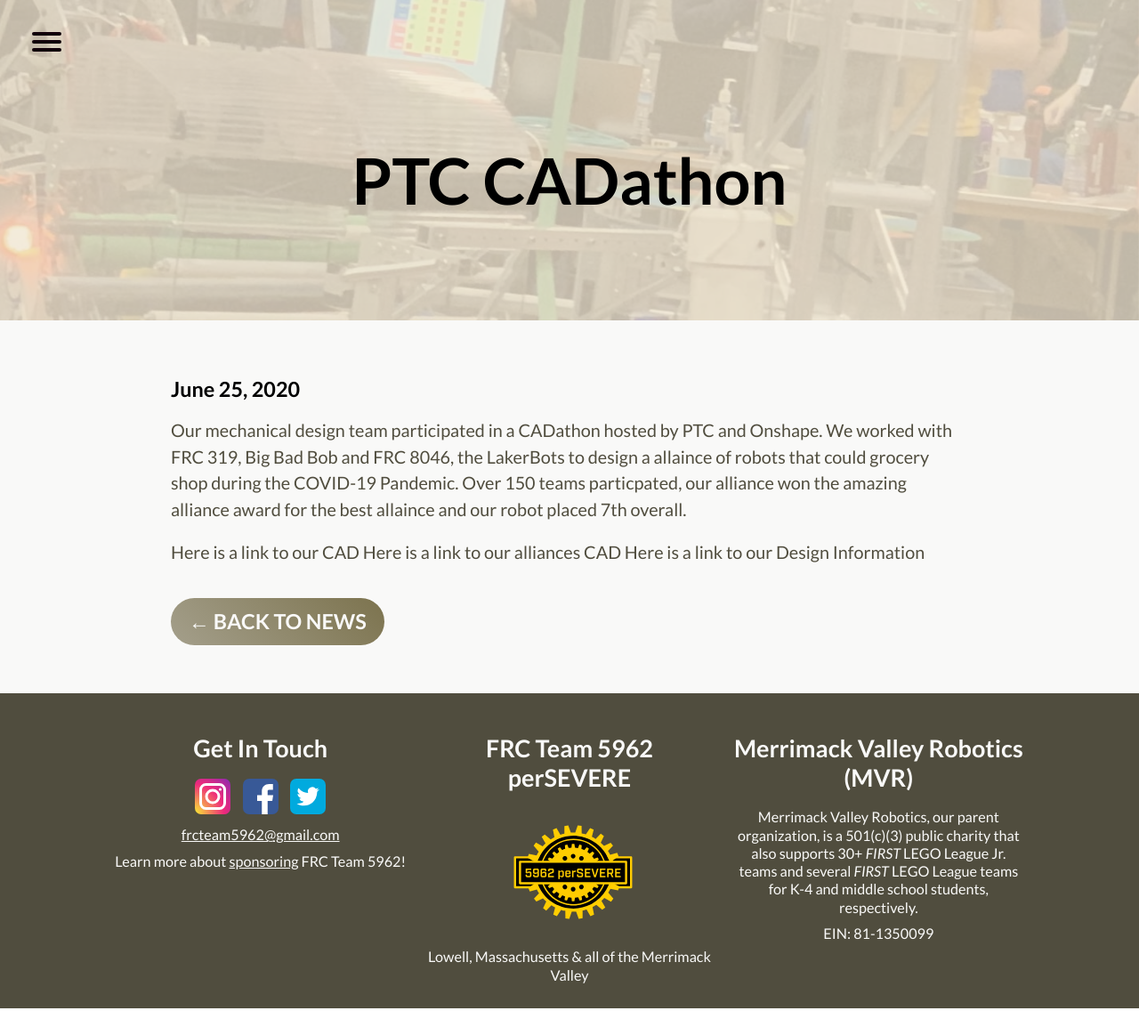
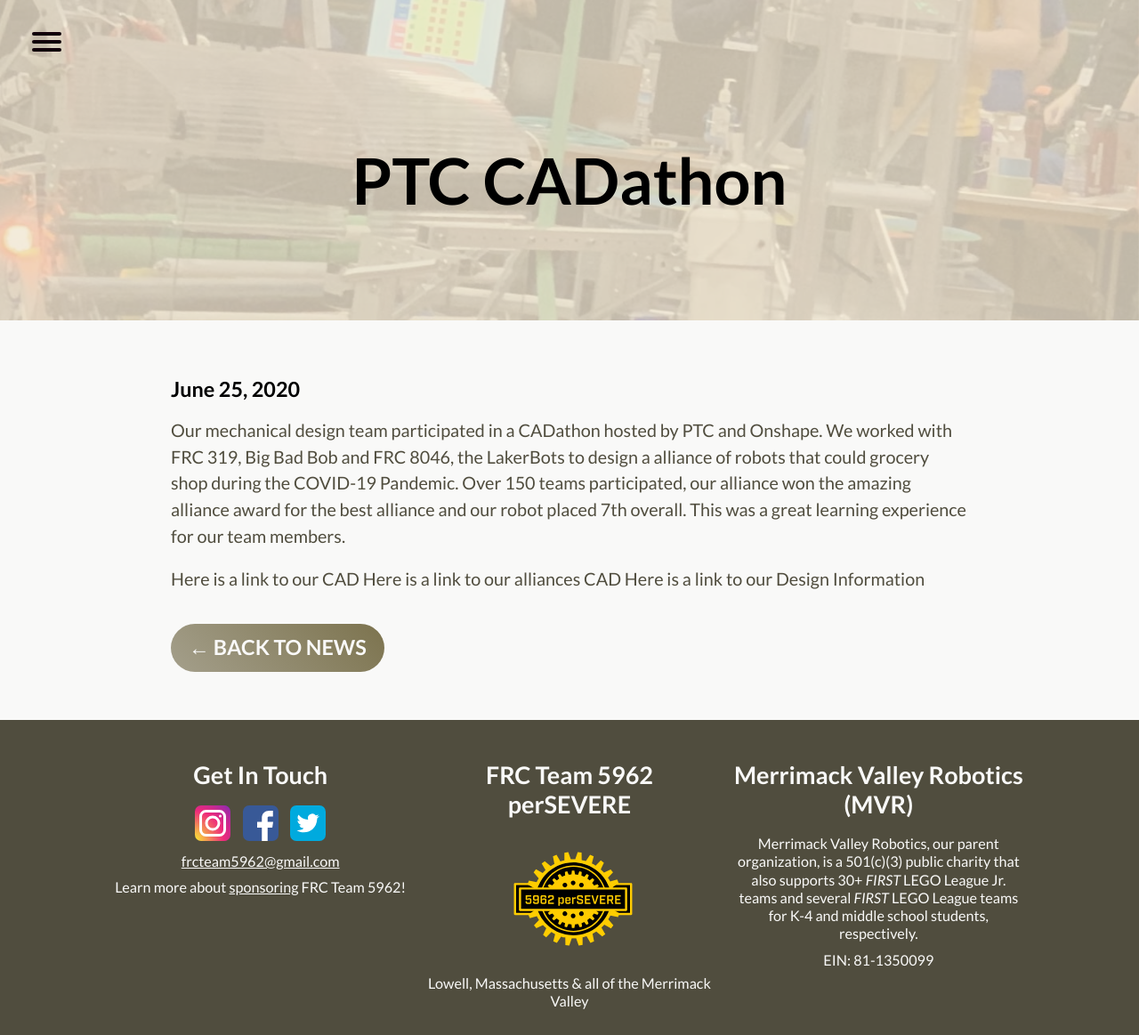
Before and after one commit to perSEVERE-5962/frc5962, a Jekyll site: the page built from _posts/2020-06-25-ptc-cadathon.markdown, in a window 1280 px wide. Shown: the whole page at 89% size. Built offline with Jekyll 4.4.1, drawn with Linux system fonts in a browser that asks for light colours; before the commit the page ends 1133 px from its top, so only the background shows below that.

Commit message:
Updated Ptc Cadathon

```diff
--- a/_posts/2020-06-25-ptc-cadathon.markdown
+++ b/_posts/2020-06-25-ptc-cadathon.markdown
@@ -3,7 +3,7 @@
 date: 2020-06-25 02:07:00 Z
 ---
 
-Our mechanical design team participated in a CADathon hosted by PTC and Onshape. We worked with FRC 319, Big Bad Bob and FRC 8046, the LakerBots to design a allaince of robots that could grocery shop during the COVID-19 Pandemic. Over 150 teams particpated, our alliance won the amazing alliance award for the best allaince and our robot placed 7th overall.
+Our mechanical design team participated in a CADathon hosted by PTC and Onshape. We worked with FRC 319, Big Bad Bob and FRC 8046, the LakerBots to design a alliance of robots that could grocery shop during the COVID-19 Pandemic. Over 150 teams participated, our alliance won the amazing alliance award for the best alliance and our robot placed 7th overall. This was a great learning experience for our team members.
 
 Here is a link to our CAD
 Here is a link to our alliances CAD
```
